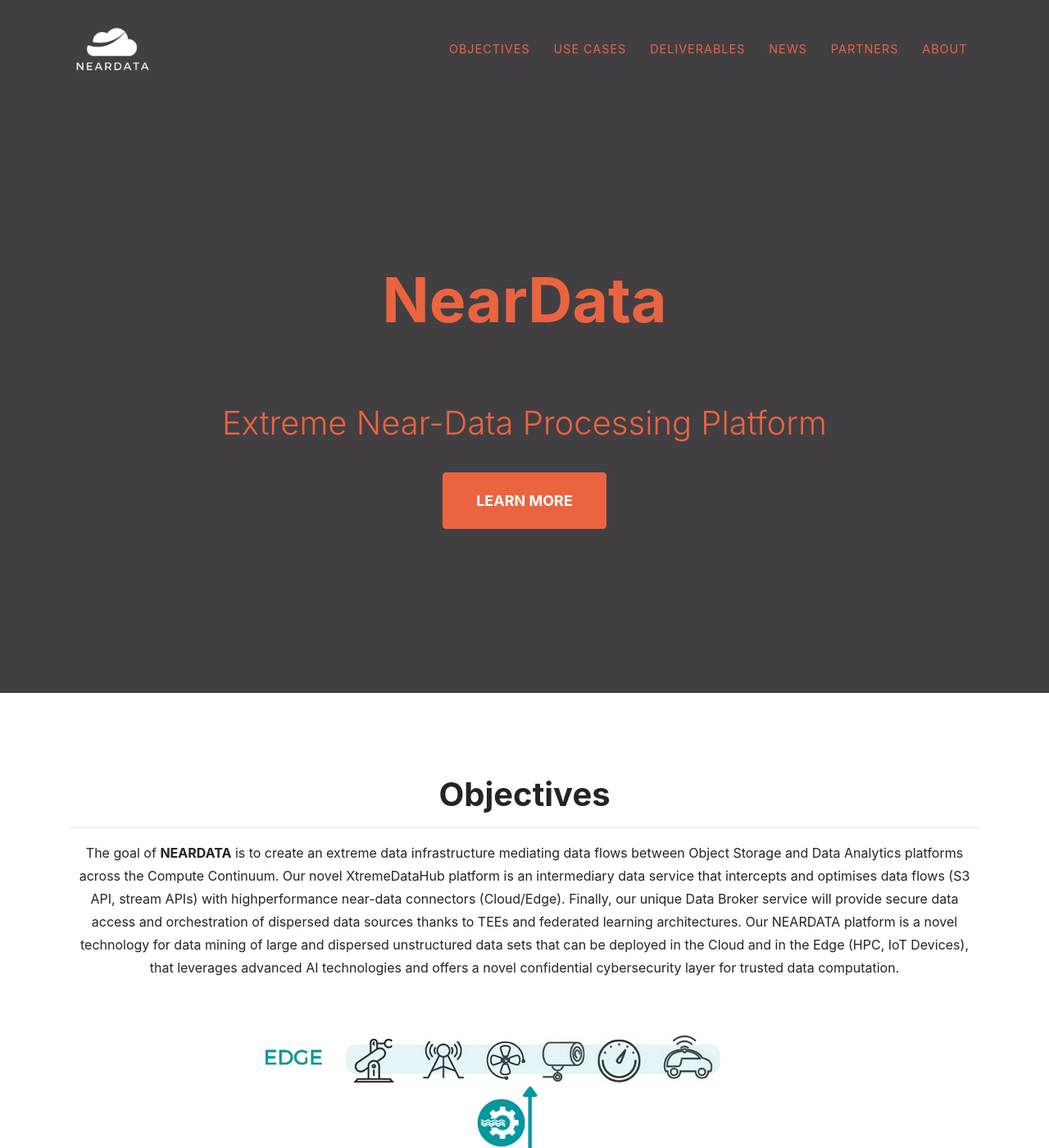
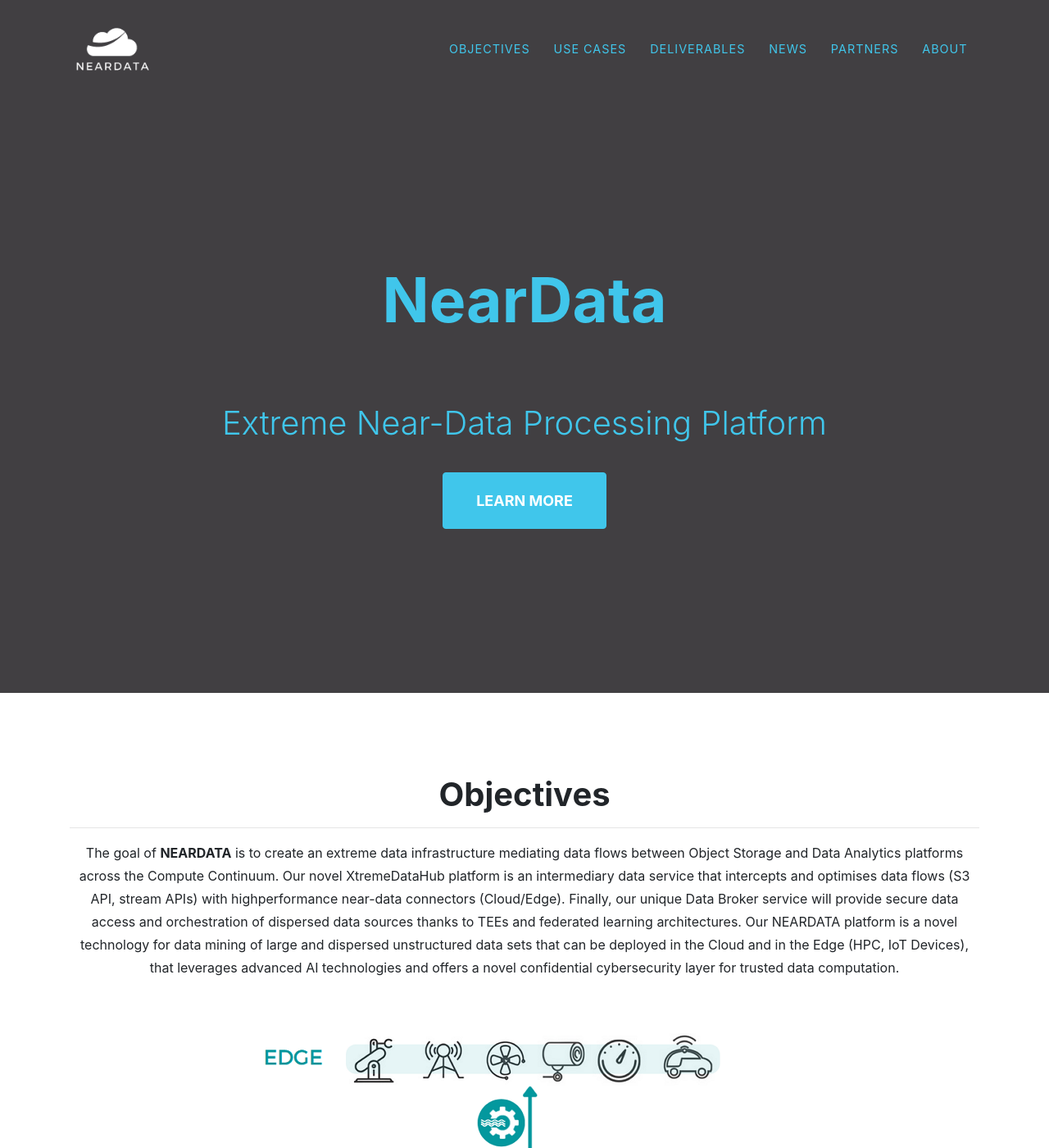
Before and after one commit to neardata-eu/neardata-eu.github.io, a Jekyll site: the page built from index.md, in a window 1280 px wide and 1400 px high. Shown: the whole window at 82% size. Built offline with Jekyll 4.4.1, drawn with Linux system fonts in a browser that asks for light colours; some web fonts are replaced.

Commit message:
change colors

```diff
--- a/assets/css/agency.scss
+++ b/assets/css/agency.scss
@@ -6,7 +6,7 @@
 @import "base/mixins.scss";
 
 // Custom colors
-$primary: #EB6440;
+$primary: #40c6eb;
 $secondary: #D6E4E5;
 $background: #413F42;
 $white: #ffff;
```
